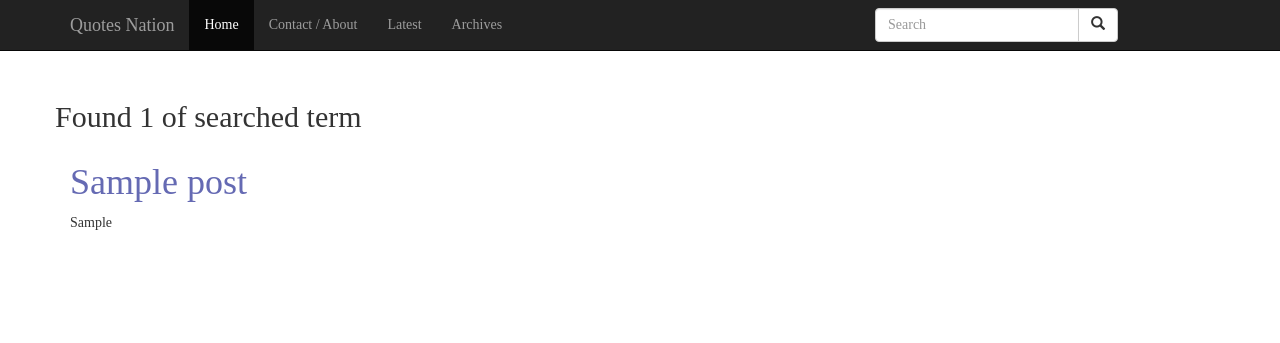
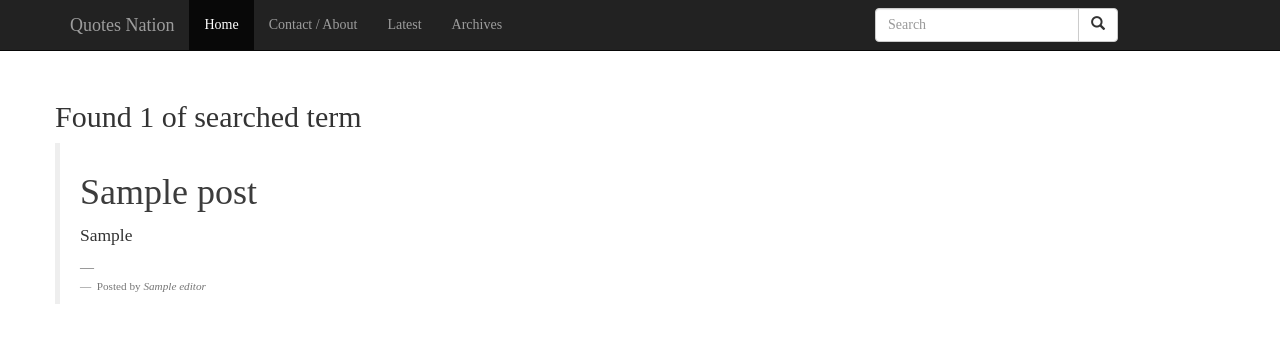
Before and after one commit to rose-okoth/django-one, a Django app: template quotes/templates/all-quotes/search.html in a window 1280 px wide. Shown: the top 343 px of the page. Run offline with Django 3.2, Linux system fonts and the light colour scheme; tables that the repository leaves empty hold one stand-in row (values such as "Sample post"); the template is opened without the code that fills it: values that come from a table or form of the project are taken from there, most other values are stand-ins (such as "Sample title", 1, 10 or a date in 2020); some libraries are stand-ins or nearby versions; some web fonts are replaced.

Commit message:
changed search html to show the quotes

```diff
--- a/quotes/templates/all-quotes/past-quotes.html
+++ b/quotes/templates/all-quotes/past-quotes.html
@@ -6,7 +6,7 @@
 <!-- Looping through quotes   -->
     {% for quotes_item in quotes %}
 <div class="col d-flex justify-content-center">
-    <div class="card">
+    <div class="card p-3">
         <div class="card-header">{{ quotes_item.title }}</div>
             <div class="card-body">
                 <blockquote class="blockquote mb-0">
--- a/quotes/templates/all-quotes/search.html
+++ b/quotes/templates/all-quotes/search.html
@@ -15,10 +15,17 @@
 
   {% if posts %}
     {% for post in posts %}
-      <div class="col-sm-6 col-md-3">
-          <h1>{{post.title}}</h1>
+    <div class="card p-3">
+      <blockquote class="blockquote mb-0 card-body">
+        <h1>{{post.title}}</h1>
           <p>{{post.quote}}</p>
-      </div>
+        <footer class="blockquote-footer">
+          <small class="text-muted">
+            Posted by <cite title="Source Title">{{ quotes_item.editor }}</cite>
+          </small>
+        </footer>
+      </blockquote>
+    </div>
     {% endfor %}
   {% endif %}
   </div>
--- a/quotes/templates/all-quotes/today-quotes.html
+++ b/quotes/templates/all-quotes/today-quotes.html
@@ -6,7 +6,7 @@
 <!-- Looping through quotes   -->
     {% for quotes_item in quotes %}
 
-    <div class="card">
+    <div class="card p-3">
         <div class="card-header">{{ quotes_item.title }}</div>
         <div class="card-body">
           <blockquote class="blockquote mb-0">
--- a/static/css/base.css
+++ b/static/css/base.css
@@ -1,5 +1,5 @@
 h1 {
-    color: rgb(101, 106, 179)
+    color: rgba(7, 8, 8, 0.788)
 }
 
 body {
```
